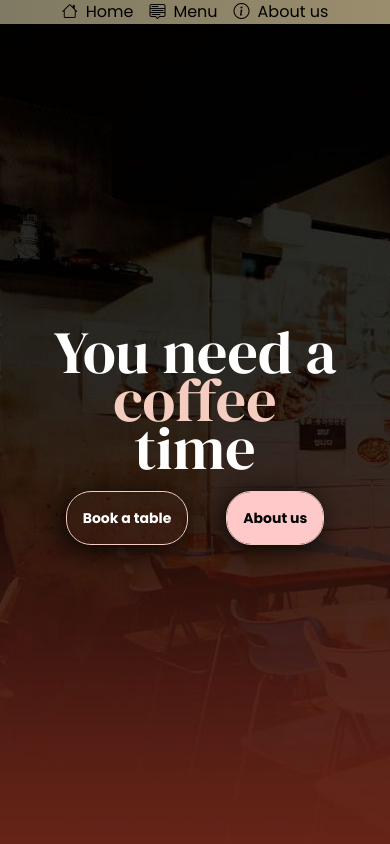
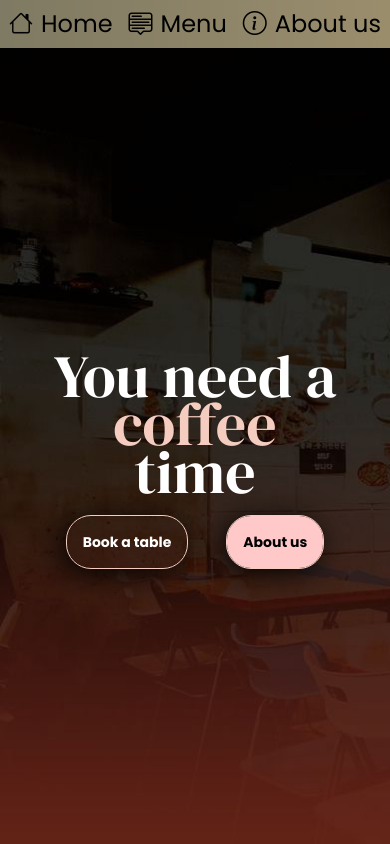
Before and after one commit to viniciusrodmusic/CafeteriaReact, a React (Vite) app: page / in a window 390 px wide. Shown: the top 844 px of the page. Built offline with nearby package versions, Linux system fonts and the light colour scheme; what tailwindcss-animated would draw is missing.

Commit message:
feat: alterei tamanho do header com responsividade

```diff
--- a/src/components/layout/Header.jsx
+++ b/src/components/layout/Header.jsx
@@ -7,8 +7,8 @@ function Header() {
     ]
 
     return (
-        <header className="bg-amber-100/50 flex justify-center z-10 sticky top-0">
-            <ul className="flex flex-row gap-4 justify-center sm:text-2xl xl:text-3xl ">
+        <header className="bg-amber-100/50 flex justify-center z-10 sticky top-0 p-2">
+            <ul className="flex flex-row gap-4 justify-center text-2xl sm:text-3xl">
 
             {
                 itensMenu.map((item, index) => (
```
